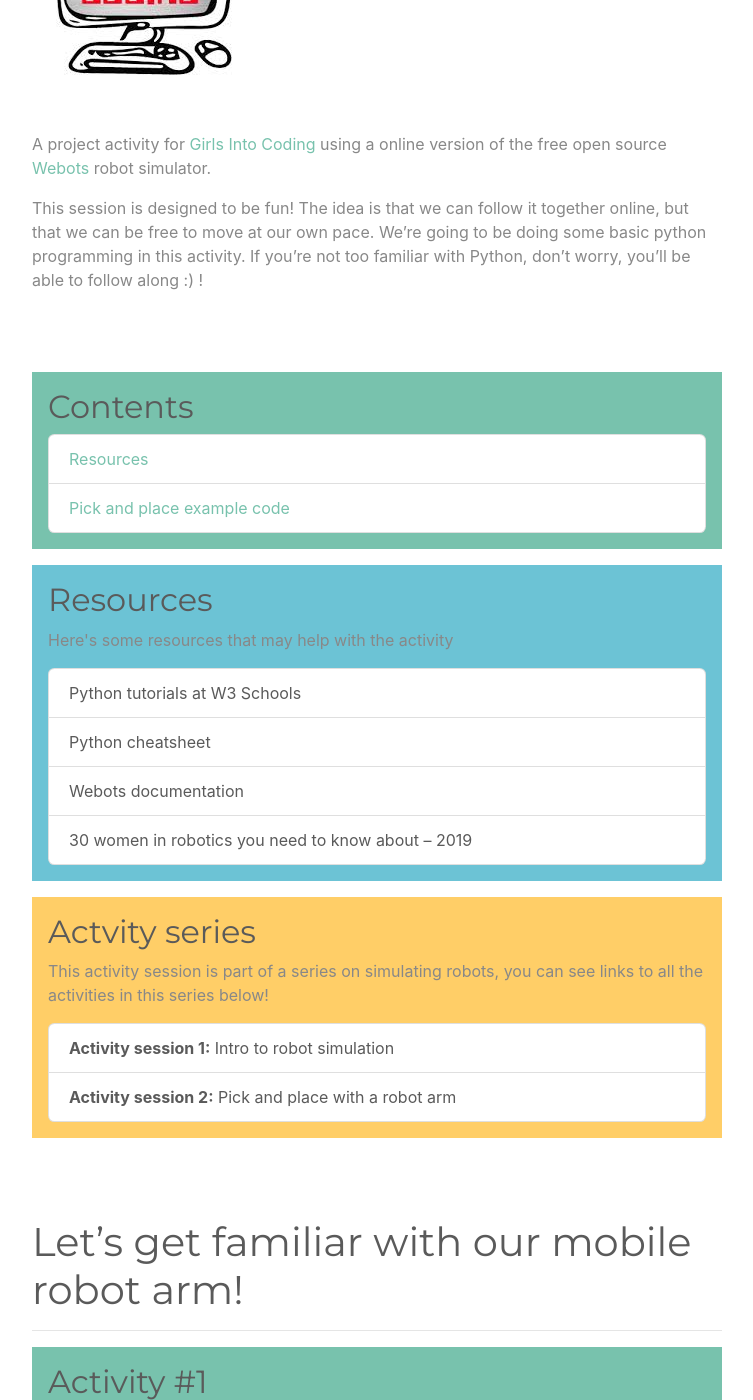
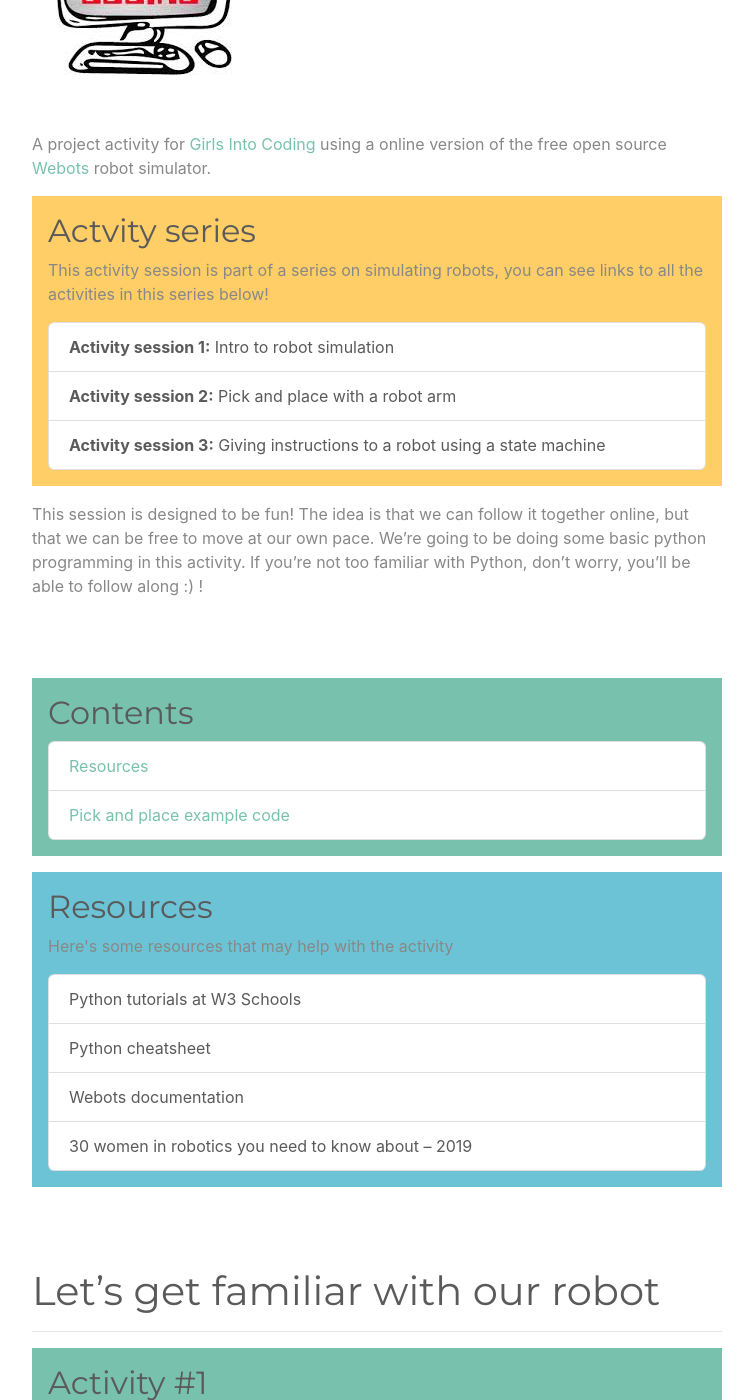
Before and after one commit to meisben/girlsIntoCoding-robotbenchmark-activity3, a Jekyll site: the page built from index.md, in a window 1280 px wide and 1400 px high, scrolled down 269 px. Shown: the whole window, without its empty margins (263-1016 px from the left). Built offline with Jekyll 4.4.1, drawn with Linux system fonts in a browser that asks for light colours.

Commit message:
Update index.md

```diff
--- a/index.md
+++ b/index.md
@@ -10,6 +10,24 @@ title: Pick and place with a robot arm!
 [![logoPicture](images/girlsIntoCodingLogo.jpg)](https://www.girlsintocoding.com/)
 
 A project activity for [Girls Into Coding](https://www.girlsintocoding.com/) using a online version of the free open source [Webots](https://www.cyberbotics.com/) robot simulator.
+
+<!--Comment: End of markdown section-->
+
+<!--Comment: This is html bootstrap-->
+
+<div id="sessionLinkPanel" class="container p-3 my-3 bg-warning">
+<h2>Actvity series</h2>
+  <p>This activity session is part of a series on simulating robots, you can see links to all the activities in this series below!</p>
+<ul class="list-group">
+  <a href="https://meisben.github.io/girlsIntoCoding-robotbenchmark-activity/" target="_blank" class="list-group-item list-group-item-action"><b>Activity session 1:</b> Intro to robot simulation</a>
+  <a href="https://meisben.github.io/girlsIntoCoding-robotbenchmark-activity2/" target="_blank" class="list-group-item list-group-item-action"><b>Activity session 2:</b> Pick and place with a robot arm</a>
+  <a href="https://meisben.github.io/girlsIntoCoding-robotbenchmark-activity3/" target="_blank" class="list-group-item list-group-item-action"><b>Activity session 3:</b> Giving instructions to a robot using a state machine</a>
+</ul>
+</div>
+
+<!--Comment: This is the end of html bootstrap-->
+
+<!--Comment: This section is markdown-->
 
 This session is designed to be fun! The idea is that we can follow it together online, but that we can be free to move at our own pace. We're going to be doing some basic python programming in this activity. If you're not too familiar with Python, don't worry, you'll be able to follow along :) !
 
@@ -41,14 +59,7 @@ This session is designed to be fun! The idea is that we can follow it together o
 </ul>
 </div>
 
-<div id="sessionLinkPanel" class="container p-3 my-3 bg-warning">
-<h2>Actvity series</h2>
-  <p>This activity session is part of a series on simulating robots, you can see links to all the activities in this series below!</p>
-<ul class="list-group">
-  <a href="https://meisben.github.io/girlsIntoCoding-robotbenchmark-activity/" target="_blank" class="list-group-item list-group-item-action"><b>Activity session 1:</b> Intro to robot simulation</a>
-  <a href="https://meisben.github.io/girlsIntoCoding-robotbenchmark-activity2/" target="_blank" class="list-group-item list-group-item-action"><b>Activity session 2:</b> Pick and place with a robot arm</a>
-</ul>
-</div>
+
 
 <!--Comment: This is the end of html bootstrap-->
 
@@ -60,7 +71,7 @@ This session is designed to be fun! The idea is that we can follow it together o
 
 <!--Comment: This section is markdown again-->
 
-# Let's get familiar with our mobile robot arm!
+# Let's get familiar with our robot
 ---
 
 <!--Comment: End of markdown-->
```
